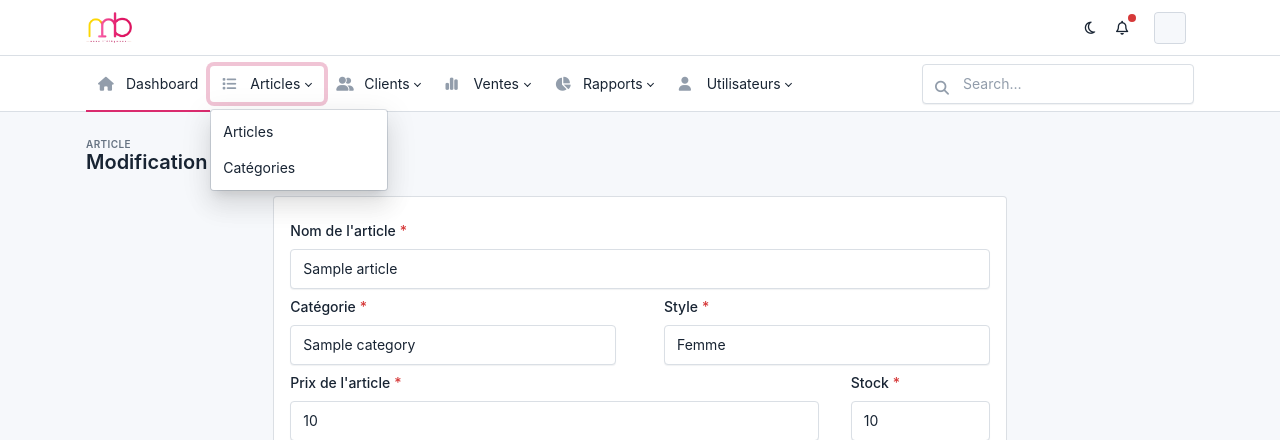
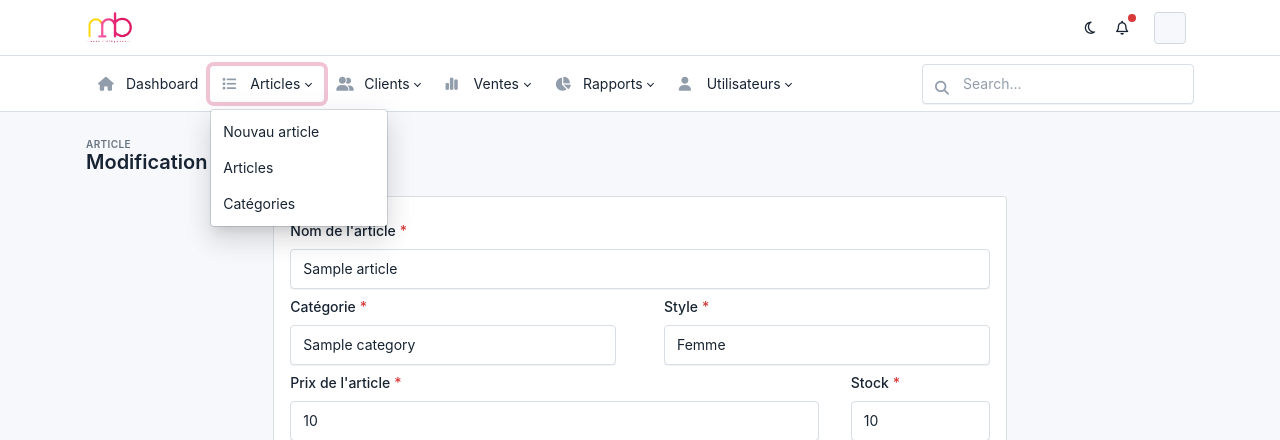
Before and after one commit to Teddere/mercibil-mercibil_ecom, a Django app: a page that uses templates/back/static/header.html in a window 1280 px wide, after a click on "Articles". Shown: the top 440 px of the page. Run offline with Django 5.2, Linux system fonts and the light colour scheme; tables that the repository leaves empty hold one stand-in row (values such as "Sample post"); grey boxes marked "Sample" are stand-in pictures; some libraries are stand-ins or nearby versions.

Commit message:
article app completed

```diff
--- a/articles/models.py
+++ b/articles/models.py
@@ -21,6 +21,9 @@
 
     def get_absolute_url(self):
         return reverse('store:catalog_detail',kwargs={'slug':self.slug})
+
+   # def get_detail_url(self):
+    #    return reverse('article:category_detail',kwargs={'slug':self.slug})
 
     def save(self, *args, **kwargs):
         if not self.slug:
--- a/articles/urls.py
+++ b/articles/urls.py
@@ -7,6 +7,7 @@
 
 urlpatterns = [
     path('',ArticleListView.as_view(),name='list'),
+    #path('<str:slug>/',ArticleListView.as_view(),name='category_detail'),
     path('new/',ArticleCreateView.as_view(),name='new'),
     path('<str:slug>/edit/',ArticleUpdateView.as_view(),name='edit'),
     path('category/', CategoryListView.as_view(), name='category_list'),
--- a/articles/views.py
+++ b/articles/views.py
@@ -14,6 +14,20 @@
     context_object_name = 'articles'
     paginate_by = 5
     ordering = ['-created']
+
+    def get(self, request, *args, **kwargs):
+        slug = self.kwargs.get('slug')
+        if slug:
+            try:
+                articles = Category.objects.get(slug=slug)
+            except Category.DoesNotExist:
+                return redirect('article:list')
+        return super().get(request, *args, **kwargs)
+    def get_queryset(self):
+        slug = self.kwargs.get('slug')
+        if slug:
+            return super().get_queryset().filter(category__slug=slug)
+        return super().get_queryset()
 
     def paginate_queryset(self, queryset, page_size):
         paginator = self.get_paginator(queryset, page_size)
--- a/templates/back/static/header.html
+++ b/templates/back/static/header.html
@@ -1,5 +1,9 @@
 {% load static %}
 {% url 'store:home' as path_to_home_page %}
+{% url 'store:dashboard' as path_to_dashboard %}
+{% url 'article:category_list' as path_to_categories %}
+{% url 'article:list' as path_to_articles %}
+{% url 'article:new' as path_to_new_article %}
 <header class="navbar navbar-expand-md d-print-none" ><!-- start navbar top -->
     <div class="container-xl">
         <button class="navbar-toggler" type="button" data-bs-toggle="collapse" data-bs-target="#navbar-menu" aria-controls="navbar-menu" aria-expanded="false" aria-label="Toggle navigation">
@@ -86,7 +90,7 @@
         <div class="navbar">
             <div class="container-xl">
                 <ul class="navbar-nav"><!-- start main nav item-->
-                    <li class="nav-item active"><!-- start item nav -->
+                    <li class="nav-item {% if request.path == path_to_dashboard %}active{% endif %}"><!-- start item nav -->
                         <a class="nav-link" href="#" >
                            <span class="nav-link-icon d-md-none d-lg-inline-block">
                                <i class="fa-solid fa-house"></i>
@@ -94,7 +98,7 @@
                             <span class="nav-link-title">Dashboard</span>
                         </a>
                     </li><!-- end item nav -->
-                    <li class="nav-item dropdown"><!-- start item nav -->
+                    <li class="nav-item dropdown {% if request.path == path_to_categories or request.path == path_to_articles or request.path == path_to_new_article %}active{% endif %}"><!-- start item nav -->
                         <a class="nav-link dropdown-toggle" href="#navbar-base" data-bs-toggle="dropdown" data-bs-auto-close="outside" role="button" aria-expanded="false" >
                             <span class="nav-link-icon d-md-none d-lg-inline-block">
                                <i class="fa-solid fa-list"></i>
@@ -102,8 +106,9 @@
                             <span class="nav-link-title">Articles</span>
                         </a>
                         <div class="dropdown-menu">
-                            <a href="#" class="dropdown-item"  rel="Articles">Articles</a>
-                            <a href="#" class="dropdown-item"  rel="Catégorie">Catégories</a>
+                            <a href="{{ path_to_new_article }}" class="dropdown-item">Nouvau article</a>
+                            <a href="{{ path_to_articles }}" class="dropdown-item"  rel="Articles">Articles</a>
+                            <a href="{{ path_to_categories }}" class="dropdown-item"  rel="Catégorie">Catégories</a>
                         </div>
                     </li><!-- end item nav -->
                     <li class="nav-item dropdown"><!-- start item nav -->
```
